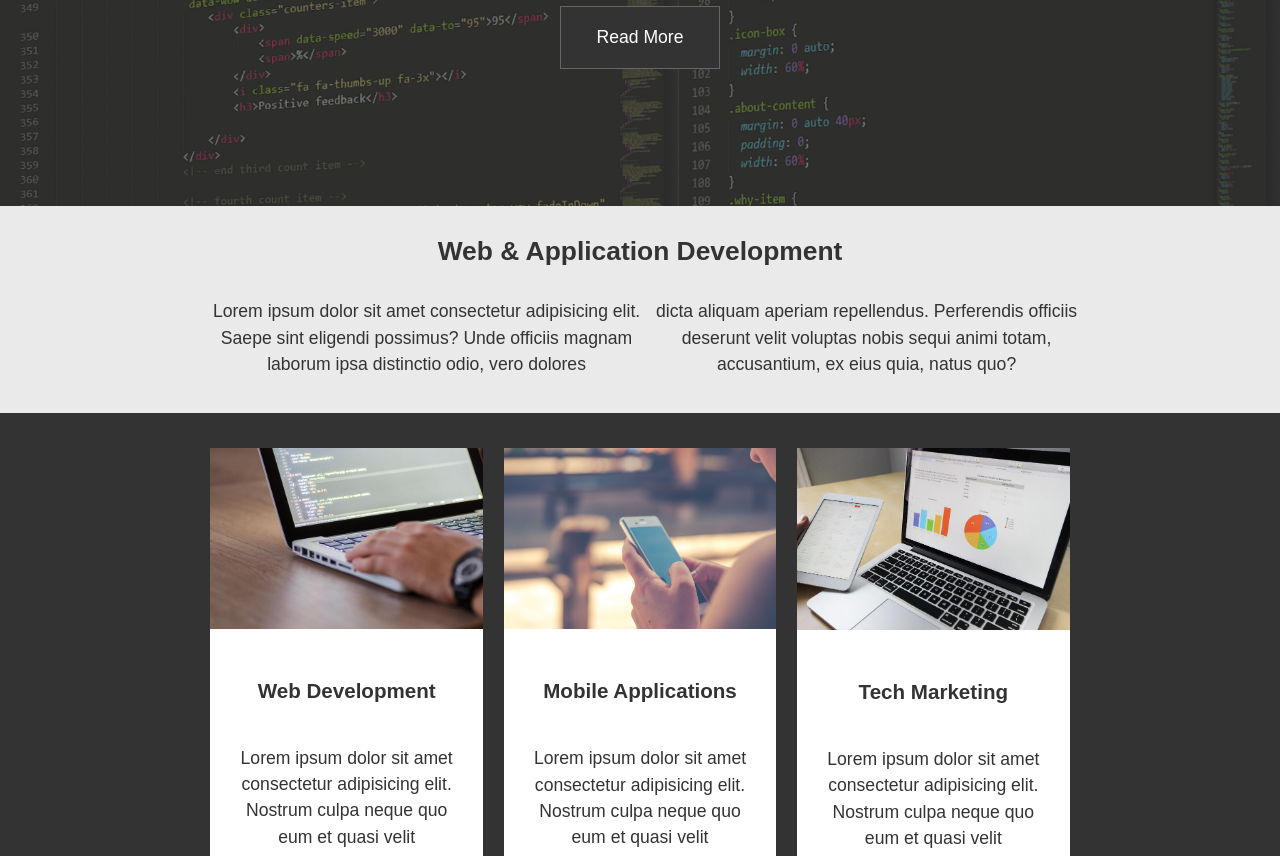
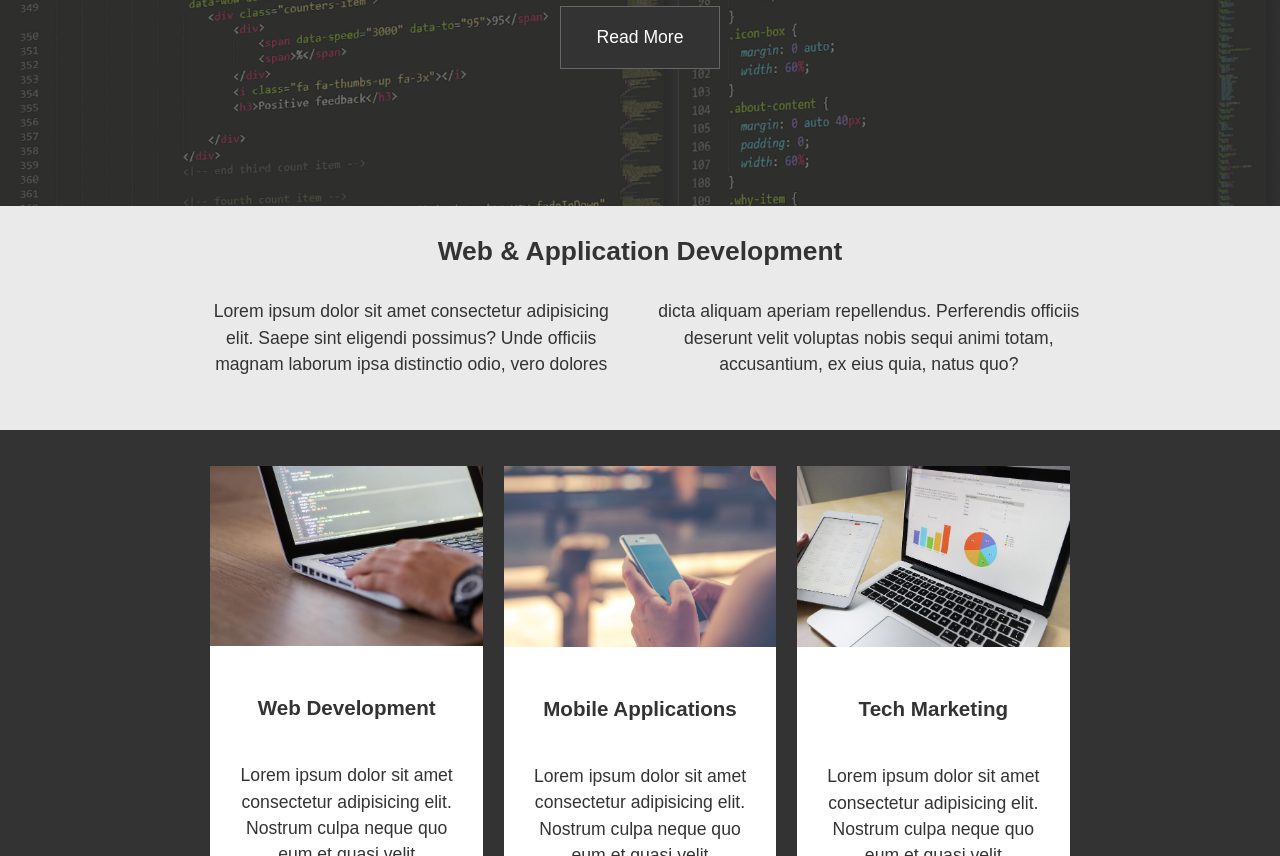
Before and after one commit to turcew/HTML-CSS.-Flex-Adaptive-Layout, a plain HTML site: page index.html in a window 1280 px wide. Shown: the part 244-1100 px from the top of the page. Drawn offline with Linux system fonts and the light colour scheme.

Commit message:
Add adaptive pictures and columns

```diff
--- a/assets/css/style.css
+++ b/assets/css/style.css
@@ -121,7 +121,6 @@ p {
   color: #2690d4;
   text-decoration: none;
 }
-
 @media (min-width: 700px) {
   .content-wrap,
   #section-b ul {
@@ -140,10 +139,11 @@ p {
   }
 
   #section-a .content-text {
-    display: flex;
+    columns: 2;
+    column-gap: 2em;
   }
 
-  #section-a .content-text span {
+  #section-a .content-text p {
     padding-top: 0;
   }
 
--- a/index.html
+++ b/index.html
@@ -26,16 +26,13 @@
         <div class="content-wrap">
           <h2 class="content-title">Web &amp; Application Development</h2>
           <div class="content-text">
-            <span>
+            <p>
               Lorem ipsum dolor sit amet consectetur adipisicing elit. Saepe
               sint eligendi possimus? Unde officiis magnam laborum ipsa
-              distinctio odio, vero dolores
-            </span>
-            <span>
-              dicta aliquam aperiam repellendus. Perferendis officiis deserunt
-              velit voluptas nobis sequi animi totam, accusantium, ex eius quia,
-              natus quo?
-            </span>
+              distinctio odio, vero dolores dicta aliquam aperiam repellendus.
+              Perferendis officiis deserunt velit voluptas nobis sequi animi
+              totam, accusantium, ex eius quia, natus quo?
+            </p>
           </div>
         </div>
       </section>
@@ -44,7 +41,11 @@
         <ul>
           <li>
             <div class="card">
-              <img src="./assets/images/004.jpg" alt="004" />
+              <picture>
+                <source media="(max-width: 699px)" srcset="./assets/images/104.jpg" />
+                <source media="(min-width: 700px)" srcset="./assets/images/004.jpg" />
+                <img src="./assets/images/004.jpg" alt="004" />
+              </picture>
               <div class="card-content">
                 <h3 class="card-title">Web Development</h3>
                 <p>
@@ -57,7 +58,11 @@
           </li>
           <li>
             <div class="card">
-              <img src="./assets/images/002.jpg" alt="002" />
+              <picture>
+                <source media="(max-width: 699px)" srcset="./assets/images/102.jpg" />
+                <source media="(min-width: 700px)" srcset="./assets/images/002.jpg" />
+                <img src="./assets/images/002.jpg" alt="002" />
+              </picture>
               <div class="card-content">
                 <h3 class="card-title">Mobile Applications</h3>
                 <p>
@@ -70,7 +75,11 @@
           </li>
           <li>
             <div class="card">
-              <img src="./assets/images/003.jpg" alt="003" />
+              <picture>
+                <source media="(max-width: 699px)" srcset="./assets/images/103.jpg" />
+                <source media="(min-width: 700px)" srcset="./assets/images/003.jpg" />
+                <img src="./assets/images/003.jpg" alt="003" />
+              </picture>
               <div class="card-content">
                 <h3 class="card-title">Tech Marketing</h3>
                 <p>
```
Also changed, not shown: assets/images/102.jpg (added), assets/images/103.jpg (added), assets/images/104.jpg (added), 1 other file.
